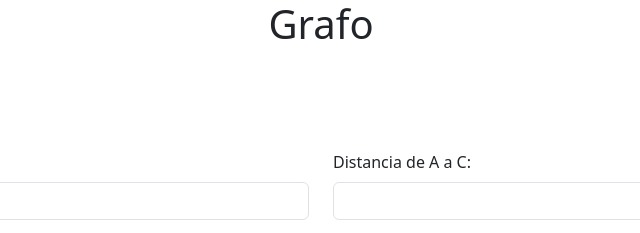
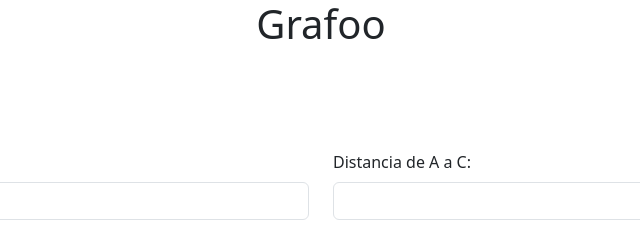
Before and after one commit to Andres12345-debug/Grafo-Final-Inteligencia, a website: page index.html in a window 1280 px wide. Shown: the top 233 px of the page, 319-959 px from the left. Drawn offline with nearby package versions, Linux system fonts and the light colour scheme; no server answers.

Commit message:
Se actualizo o de grafo

```diff
--- a/index.html
+++ b/index.html
@@ -9,7 +9,7 @@
     <script src="https://d3js.org/d3.v6.min.js"></script>
 </head>
 <body>
-<h1>Grafo</h1>
+<h1>Grafoo</h1>
 <form id="graphForm" class="formulario mt-3">
     <div class="mb-3">
         <label for="startNode" class="form-label">Nodo inicial (a, b, c):</label>
```
